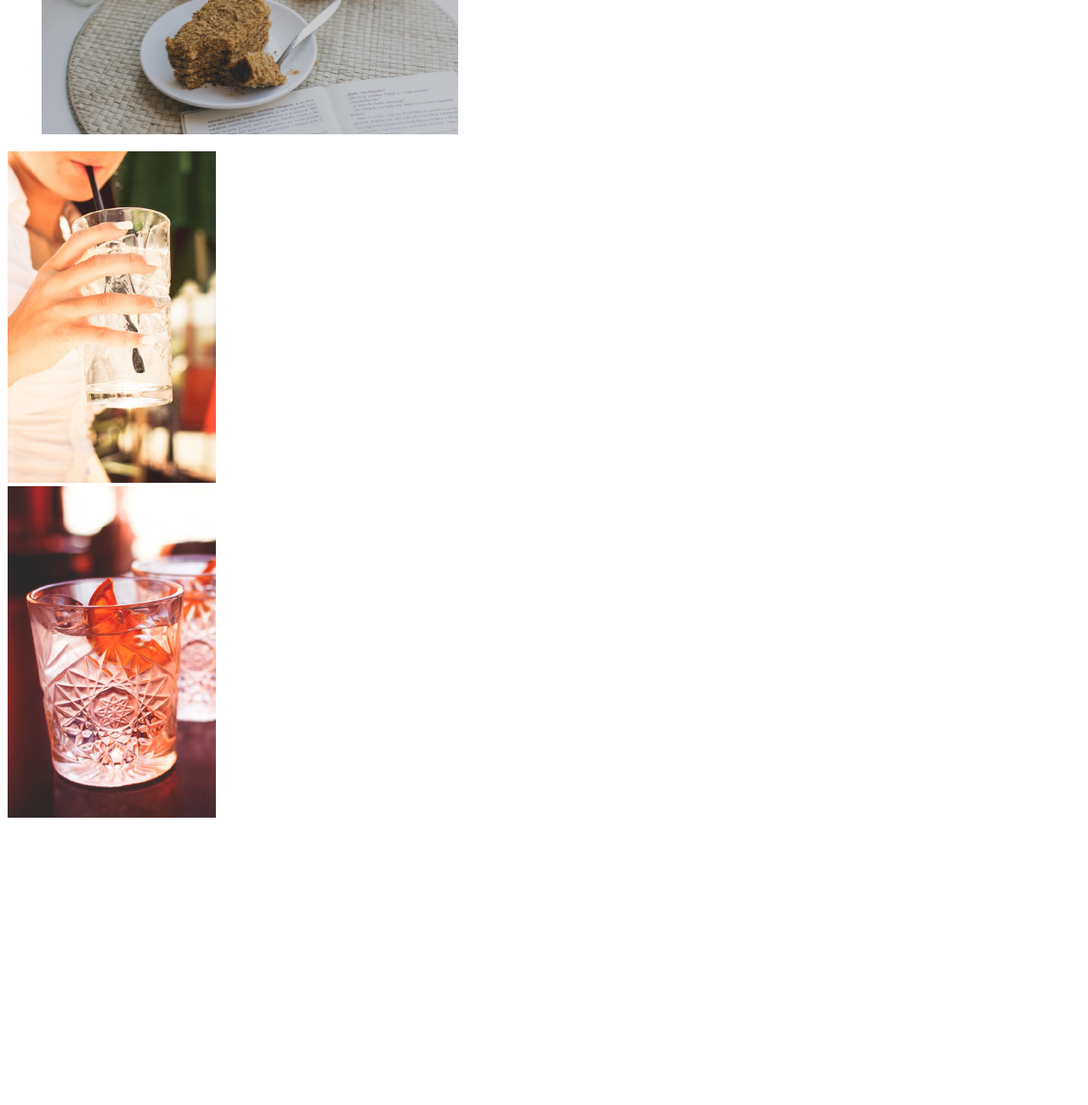
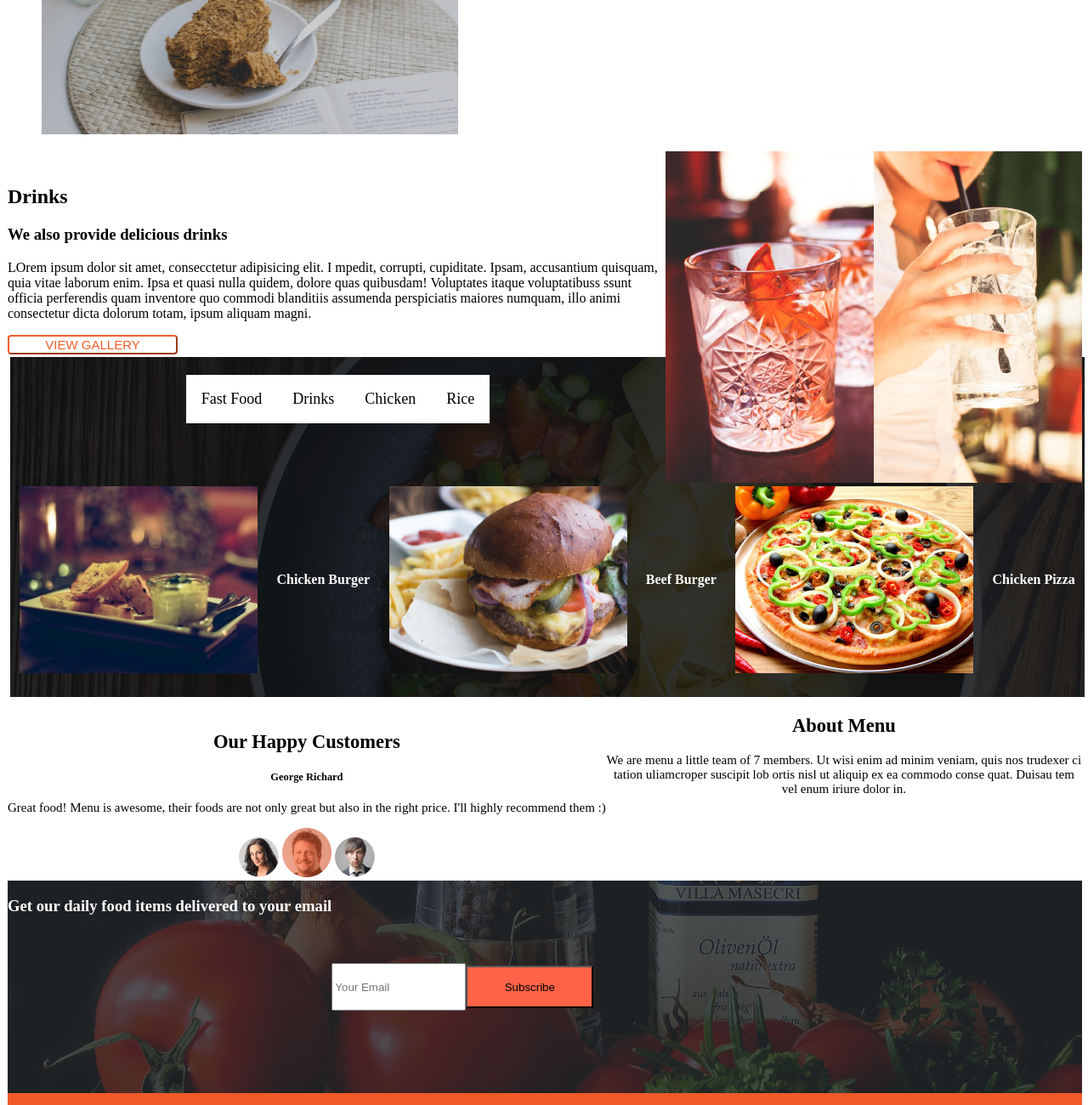
Before and after one commit to lydiak638/lydia, a plain HTML site: page index.html in a window 1280 px wide. Shown: the part 766-2066 px from the top of the page at 85% size. Before the commit the page ends 1741 px from the top, so only its background shows below. Drawn offline with Linux system fonts and the light colour scheme.

Commit message:
add chickenBurger photo

```diff
--- a/index.css
+++ b/index.css
@@ -105,3 +105,103 @@
     border-color: #f15e29;
     width: 200px;
 }
+#juice{
+    float: right;
+}
+#lydia{
+    float: right;
+}
+#word{
+    align-items: flex-start;
+    justify-content: right;
+    padding-right: 20px;
+    padding-top: 20px;
+}#Bg{
+    background-image: url(images/foodsBg.jpg);
+    width: 100%;
+    height: 400px;
+    border: 3px solid white;
+}
+nav>ul>li{
+   color: black;
+   list-style: none;
+   display: inline-flex;
+   padding: 18px;
+   align-items: center;
+   text-align: center;
+   background-color: white;
+}
+.soda{
+    text-align: center;
+    align-items: center;
+    flex-direction: row;
+    font-size: large;
+    display: flex;
+   list-style-type: none;
+   justify-content: center;
+   padding: 3px;
+}
+#submenu{
+   display: flex;
+   list-style: none;
+   width:100%;
+   justify-content: space-around;
+   align-items: center;
+}
+h4{
+   float: right;
+   text-align: center;
+   color: white;
+}
+.custom{
+   color:black;
+   font-size: 15px;
+   font-family: serif;
+}
+#happy{
+   text-align: center;
+   float: left;
+   align-items: center;
+}
+.bout{
+   text-align: center;
+   align-items: center;
+}
+#sub{
+   background-image: url(images/subscribe.jpg);
+   margin-top: 0 auto;
+   display: flex;
+   width: 100%;
+   height: 250px;
+}
+#head{
+   align-items: center;
+   justify-content: center;
+   color: white;
+}
+#email{
+   height: 50px;
+   width: 150px;
+   display: inline-flex;
+   align-self: center;
+}
+.butt{
+   height: 50px;
+   width: 150px;
+   align-self: center;
+   background-color: tomato;
+}
+#status{
+   background-color: #F15A29;
+   padding: 20px;
+}
+.nuts{
+   align-self: center;
+   text-align: center;
+   color: white;
+}
+#boy{
+   text-align: center;
+   padding: 2px;
+   color: white;
+}
--- a/index.html
+++ b/index.html
@@ -53,6 +53,79 @@
             <div id="lydia">
                 <img src="images/drink2.jpg" alt="">
             </div>
+            <div id="word">
+                <h2>Drinks</h2>
+                <h3>We also provide delicious drinks</h3>
+                <p>LOrem ipsum dolor sit amet, consecctetur
+                    adipisicing elit. I mpedit, corrupti, cupiditate.
+                    Ipsam, accusantium quisquam, quia vitae laborum
+                    enim. Ipsa et quasi nulla quidem, dolore quas quibusdam!
+                    Voluptates itaque voluptatibuss ssunt officia perferendis quam
+                    inventore quo commodi blanditiis assumenda perspiciatis maiores numquam,
+                    illo animi consectetur dicta dolorum totam, ipsum aliquam magni.
+                </p>
+                <button id="type">VIEW GALLERY</button>
+            </div>
+            <div id="Bg">
+                <div>
+                    <nav>
+                        <ul class ="soda">
+                            <li>Fast Food</li>
+                            <li>Drinks</li>
+                            <li>Chicken</li>
+                            <li>Rice</li>
+                        </ul>
+                    </nav>
+                        <div id ="submenu">
+                            <img src="images/chickenBurger.jpg">
+                            <h4>Chicken Burger</h4>
+                            <img src="images/beefBurger.jpg">
+                            <h4>Beef Burger</h4>
+                            <img src="images/chickenPizza.jpg">
+                            <h4>Chicken Pizza</h4>
+                        </div>
+                </div>
+            </div>
+            <div class="custom">
+                <div id="happy">
+                    <h2>Our Happy Customers</h2>
+                    <h5>George Richard</h5>
+                    <p>Great food! Menu is awesome, their foods are
+                        not only great but also in the right price.
+                        I'll highly recommend them :)</p>
+                        <img src="images/p1.png" alt="">
+                        <img src="images/p2.png" alt="">
+                        <img src="images/p3.png" alt="">
+                </div>
+                <div class="bout">
+                    <h2>About Menu</h2>
+                    <p>We are menu a little team of 7 members. Ut wisi enim ad minim
+                        veniam, quis nos trudexer ci tation uliamcroper suscipit lob
+                        ortis nisl ut aliquip ex ea commodo conse quat. Duisau tem vel enum
+                        iriure dolor in.
+                    </p>
+                </div>
+            </div>
+            <div id="sub">
+                <div id="head">
+                    <h3>Get our daily food items delivered to your email</h3>
+                </div>
+                    <input type="text" placeholder="Your Email" id="email">
+                    <button type="button" class="butt">Subscribe</button>
+            </div>
+            <div id="status">
+                <div class="nuts">
+                    <img src="images/logo_white.png" alt="">
+                    <h1>MENU</h1>
+                    <h5>Thats What We Are</h5>
+                </div>
+                <div id="boy">
+                    <img src="images/pinterest.png" alt="">
+                    <img src="images/twitter.png" alt="">
+                    <img src="images/facebook.png" alt="">
+                    <h6>2021 Menu Restaurant</h6>
+                </div>
+            </div>
         </div>
     </body>
 </html>
```
